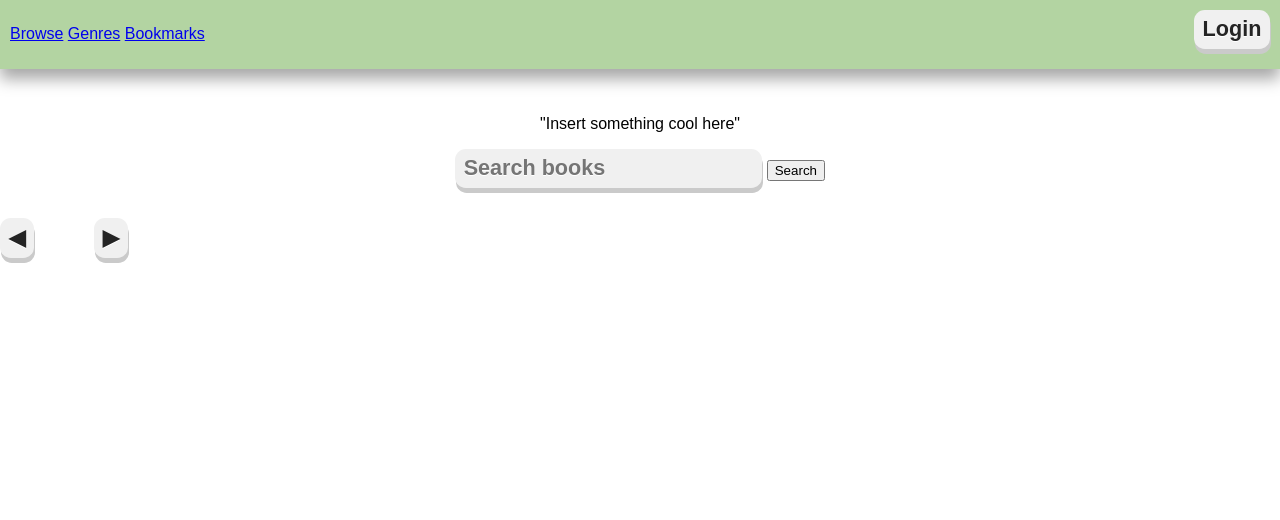
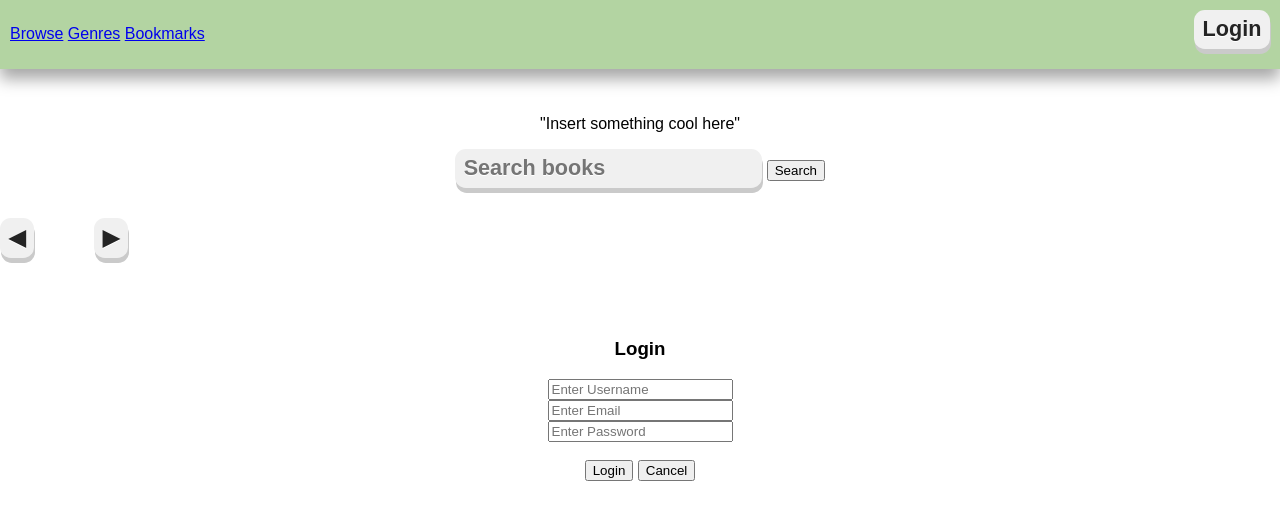
Before and after one commit to priyariind/PixelPals_INFO1601, a plain HTML site: page index.html in a window 1280 px wide. Both pictures are taken after a click on the button "Login". Drawn offline with Linux system fonts and the light colour scheme; no server answers.

Commit message:
login works
still gotta do bookmarks

```diff
--- a/index.html
+++ b/index.html
@@ -13,12 +13,14 @@
     <div class="nav-left">
         <a href="index.html">Browse</a>
         <a href="genres.html">Genres</a>
-        <a href="#">Bookmarks</a>
+        <a href="bookmarks.html" >Bookmarks</a>
     </div>
-    <div class="nav-right">
-        <button id="loginBtn">Login</button>
+    <div class="nav-right" id="nav-right">
+        <button id="loginBtn" onclick="openLogin()">Login</button>
     </div>
 </nav>
+
+
 
 
 <section class="hero">
@@ -36,7 +38,22 @@
     <button class="carousel-btn right" onclick="scrollCarousel(1)">▶</button>
 </section>
 
+<div class="modal" id="login-modal">
+    <div class="modal-content">
+        <h3>Login</h3>
 
+        <input type="text" id="username" placeholder="Enter Username">
+        <br>
+        <input type="email" id="email" placeholder="Enter Email">
+        <br>
+        <input type="password" id="password" placeholder="Enter Password">
+        <br>
+        <br>
+        <button onclick="login()">Login</button>
+        <button onclick="closeLogin()">Cancel</button>
+
+    </div>
+</div>
 <script src="script.js"></script>
 </body>
 </html>
--- a/script.js
+++ b/script.js
@@ -117,8 +117,81 @@ async function loadGenreBooks(genre) {
     displayBooks(books);
 }
 
+//clicking login button to open login popup
+function openLogin(){
+
+    document.getElementById("login-modal").style.display = "flex";
+
+}
+
+//cancelling login
+function closeLogin(){
+
+    document.getElementById("login-modal").style.display = "none";
+}
+
+//login form
+function login(){
+    const username = document.getElementById("username").value;
+    const email = document.getElementById("email").value;
+
+    if (username ==="" || email === ""){
+        alert("Please fill in all needed fields");
+        return;
+    }
+
+    //https://www.w3schools.com/js/js_json_stringify.asp
+    const user = {username, email};
+    localStorage.setItem("user", JSON.stringify(user));
+
+    closeLogin();
+    updateNavbar();
+}
+
+//changing login button to username when logged in
+function updateNavbar(){
+
+    const nav = document.getElementById("nav-right");
+    const user = JSON.parse(localStorage.getItem("user"));
+
+
+    if (user){
+
+        nav.innerHTML = `
+            <div class="user-menu">
+                <button>${user.username}</button>
+                <div class="dropdown">
+                    <button onclick="logout()">Logout</button>
+                </div>
+            </div>
+
+        `;
+
+    }
+    else {
+        nav.innerHTML = `
+         <button id="loginBtn" onclick="openLogin()">Login</button>
+        `;
+
+    }
+
+}
+
+function logout(){
+
+    localStorage.removeItem("user");
+    updateNavbar();
+}
+
+
+
+
+
+
+
 
 window.onload = () => {
     loadGenres();
+    updateNavbar();
     fetchBooks("popular").then(displayBooks);
 };
--- a/style.css
+++ b/style.css
@@ -204,6 +204,48 @@ body {
     box-shadow: 0.5px 2.5px 0px 0px #cacaca;
 }
 
+.modal {
+    display: none;
+    position: fixed;
+    top: 0;
+    left: 0;
+    width: 100%;
+    height: 100%;
+
+    background: rgba(0,0,0,0.5,);
+
+    justify-content: center;
+    align-items: center;
+    z-index: 1000;
+}
+
+.modal-content {
+    background-color: white;
+    padding: 20px;
+    text-align: center;
+    border-radius: 5px;
+    width: 300px;
+}
+
+.user-menu {
+    position: relative;
+}
+
+.dropdown {
+    display: none;
+    position: absolute;
+    right: 0;
+    background: white;
+    border: 1px solid #ccc;
+    padding: 10px;
+
+}
+
+.user-menu:hover .dropdown {
+    display: block;
+}
+
+
 .genre-btn{
     font: inherit;
     background-color: rgb(40, 44, 38);
```
Also changed, not shown: bookmarks.html (+5 -5 lines), genres.html (+4 -3 lines).
